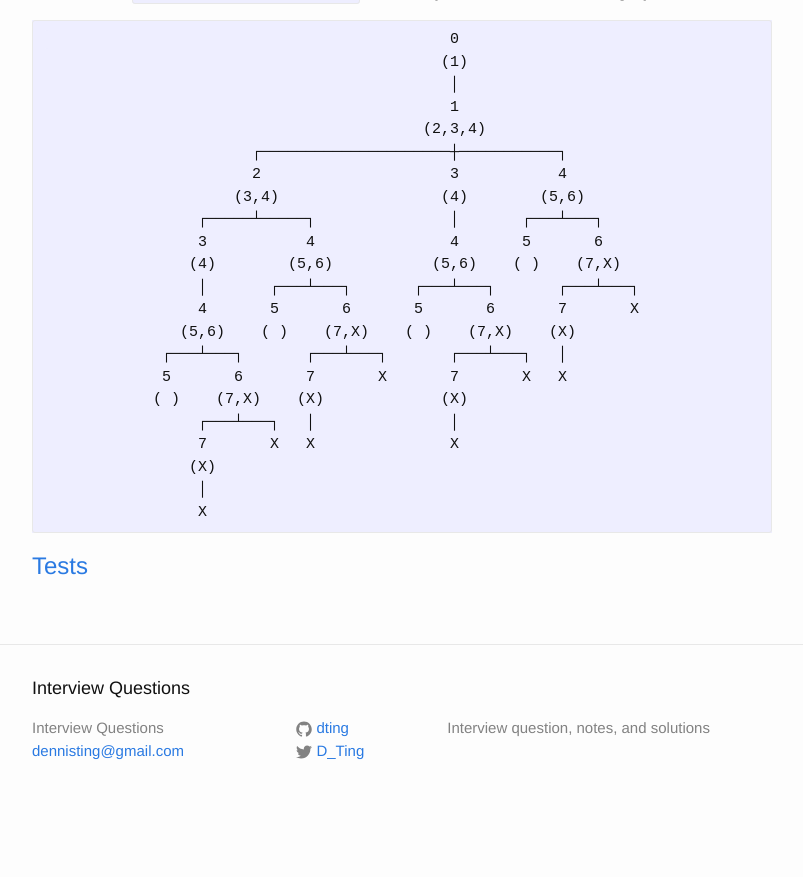
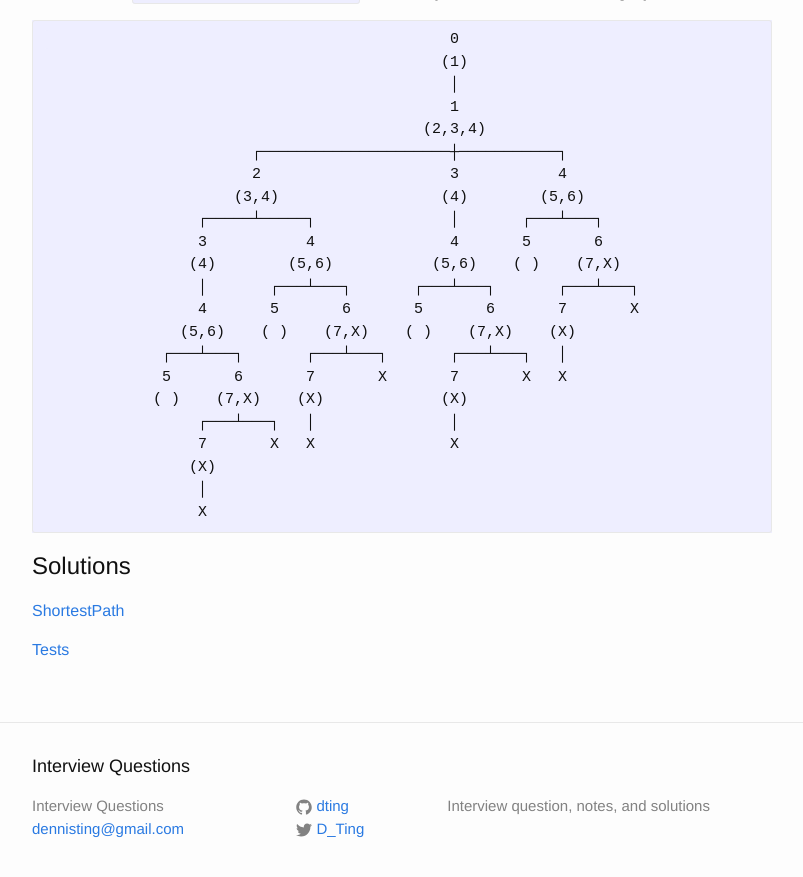
Before and after one commit to dting/interviewqs, a Jekyll site: the page built from shortestpath/index.md, in a window 1280 px wide and 900 px high, scrolled down 1152 px. Shown: the top 877 px of the window, without its empty margins (238-1041 px from the left). Built offline with Jekyll 4.4.1, drawn with Linux system fonts in a browser that asks for light colours; before the commit the page ends 1974 px from its top, so only the background shows below that.

Commit message:
Add link to solutions

````diff
--- a/shortestpath/index.md
+++ b/shortestpath/index.md
@@ -77,4 +77,8 @@ X > X --------> X ----> X ----> 4     <- shortest
                  X
 ```
 
-# [Tests](tests.html)
+# Solutions
+
+[ShortestPath](https://github.com/dting/interviewqs/blob/gh-pages/shortestpath/src/ShortestPath.js)
+
+[Tests](tests.html)
````
